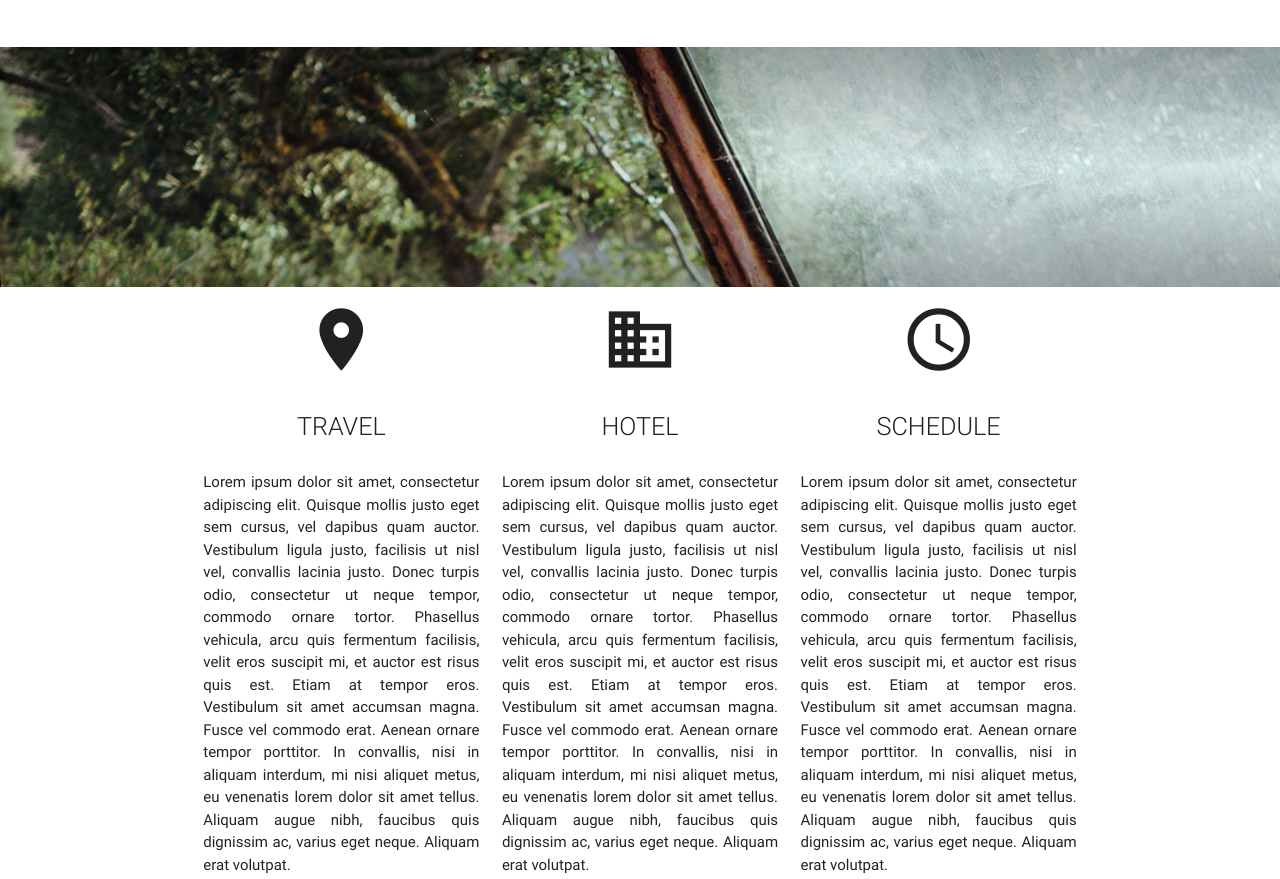
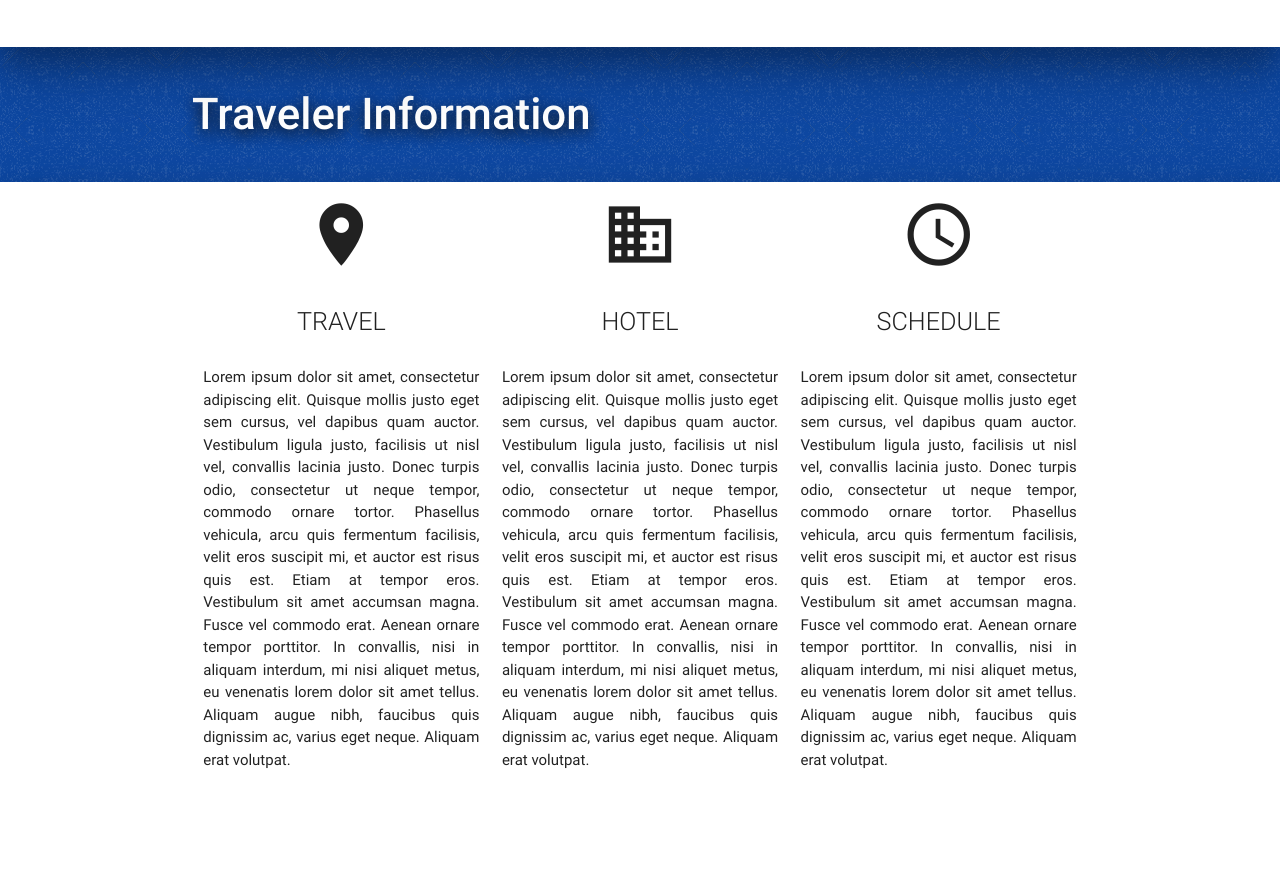
Before and after one commit to cocolote/parallax, a plain HTML site: page index.html in a window 1280 px wide. Shown: the part 1393-2272 px from the top of the page. After the commit the page ends 2214 px from the top, so only its background shows below. Drawn offline with nearby package versions, Linux system fonts and the light colour scheme; a web font is replaced by a local one.

Commit message:
added some styling to the section title

```diff
--- a/css/style.css
+++ b/css/style.css
@@ -40,6 +40,7 @@ nav {
 
   background-image: url(../img/background1.jpg);
   background-size: cover;
+  background-repeat: none;
 
   z-index: -1;
 }
@@ -105,14 +106,32 @@ nav {
 }
 
 /* DIVIDER IMAGE ===========================================================*/
-#image-divider {
+#image-divider1 {
   position: relative;
   left: 0;
   width: 100%;
-  height: 30vh;
+  height: 9rem;
 
-  background-image: url(../img/background2.jpg);
-  background-size: cover;
+  background-image: url(../img/texture.png);
+  background-color: #0d47a1;
 
   z-index: -1;
 }
+
+.section-title {
+  position: absolute;
+  top: 1.4rem;
+  left: 0;
+  width: 100%;
+  height: 100%;
+
+  color: #fff;
+  text-shadow: 0 5px 15px #111;
+  font-size: 2rem;
+}
+
+@media screen and (max-width: 768px) {
+  .section-title {
+    top: 0;
+  }
+}
--- a/index.html
+++ b/index.html
@@ -39,7 +39,7 @@
       </p>
     </div>
 
-    <div class="section">
+    <div class="section z-depth-4">
       <div class="container row">
 
         <div class="col s12 m4 event-paragraph">
@@ -105,12 +105,15 @@
       </div>
     </div>
 
-    <div id="image-divider" class="bg-parallax" data-speed="0.5">
-      <div id="shade">
+    <div id="image-divider1" class="bg-parallax" data-speed="0.5">
+      <div class="section-title">
+        <div class="container">
+          <h3><strong>Traveler Information</strong></h3>
+        </div>
       </div>
     </div>
 
-    <div class="section">
+    <div class="section z-depth-4">
       <div class="container row">
 
         <div class="col s12 m4 event-paragraph">
```
Also changed, not shown: img/background2.jpg (deleted), img/texture.png (added).
